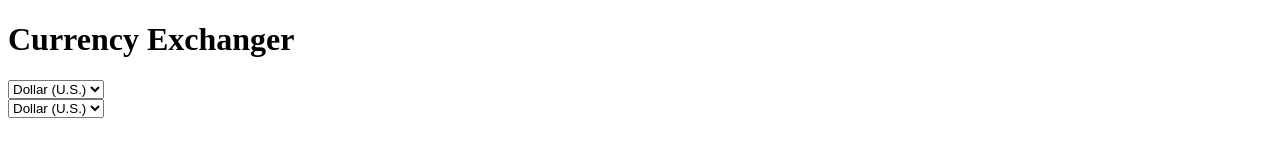
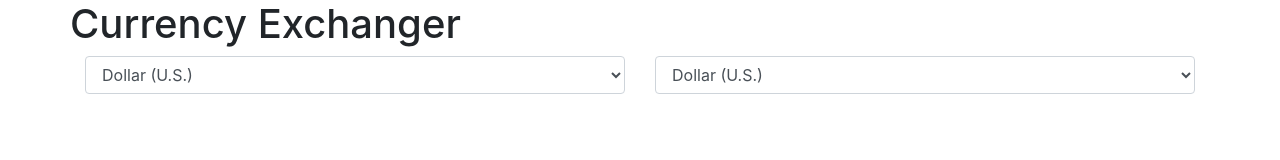
Before and after one commit to yesthecarlos/currency-exchange, a website built with webpack: page src/index.html in a window 1280 px wide. Built offline with nearby package versions, Linux system fonts and the light colour scheme.

Commit message:
hook up bootstrap and add exchanger.js placeholder

```diff
--- /dev/null
+++ b/src/exchanger.js
@@ -0,0 +1,5 @@
+export default class Exchanger {
+  static exchanger() {
+    return fetch
+  }
+}
--- a/src/main.js
+++ b/src/main.js
@@ -0,0 +1,5 @@
+import $ from "jquery";
+import "bootstrap";
+import "bootstrap/dist/css/bootstrap.min.css";
+import ".css/styles.css";
+import Exchanger from "./exchanger.js";
```
Also changed, not shown: src/index.html (+5 -5 lines), 1 other file.
